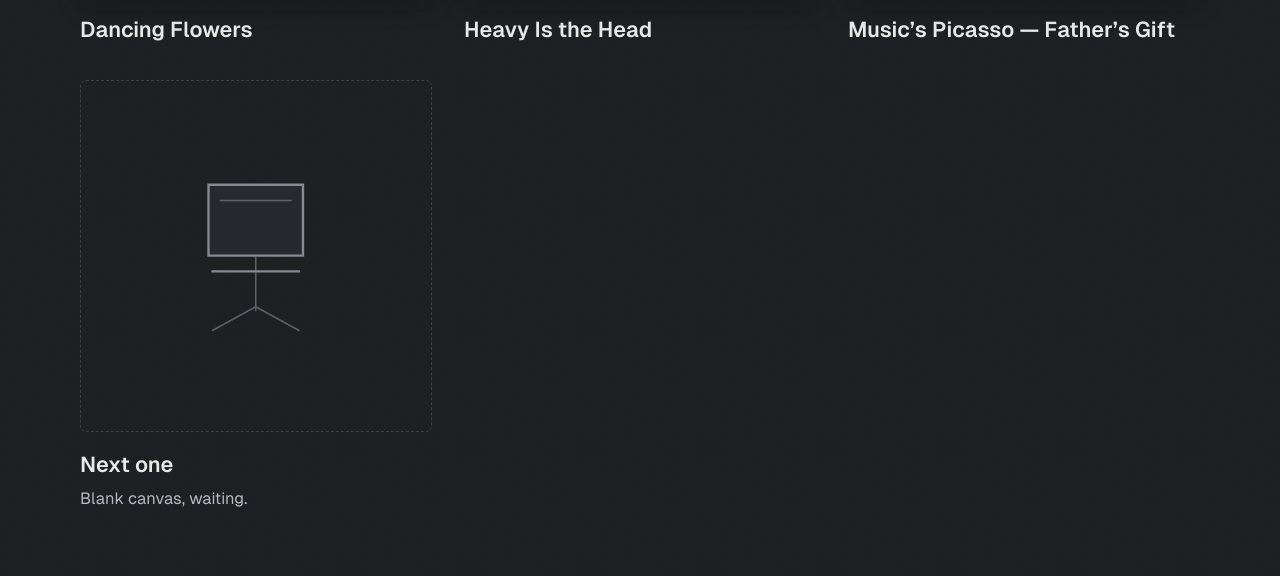
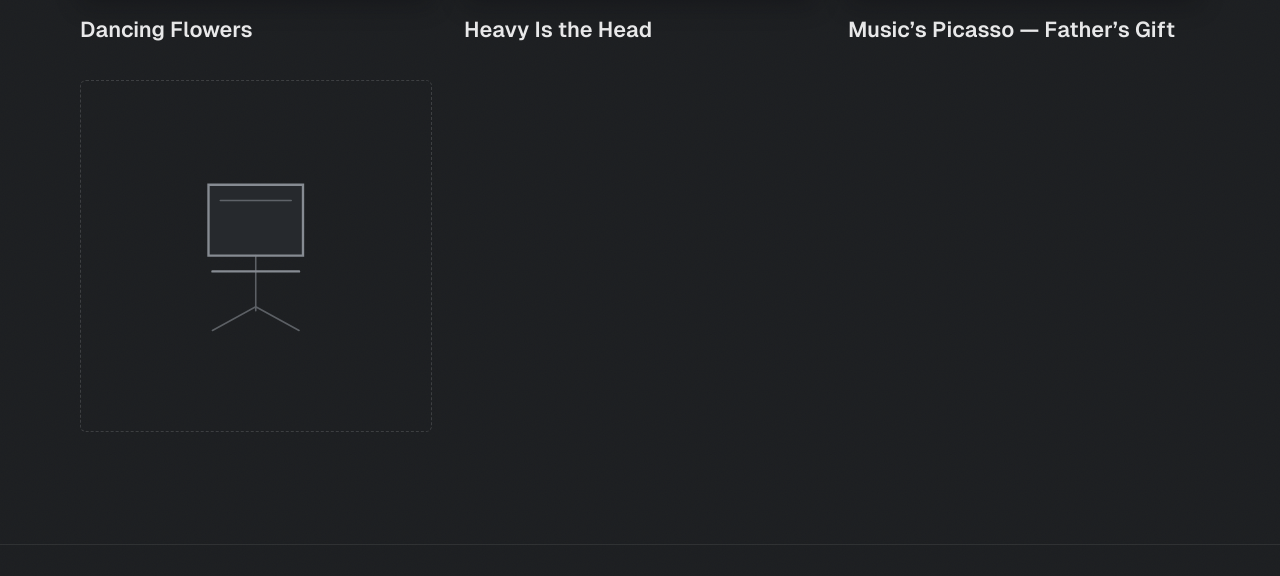
Before and after one commit to DiegoAzuela/DiegoAzuela.github.io, an Astro site in the folder site/: page /interests/art in a window 1280 px wide. Shown: the part 734-1310 px from the top of the page. Built offline with nearby package versions, Linux system fonts and the light colour scheme; Astro itself is replaced by a stand-in of ours.

Commit message:
Fatimas feedback

```diff
--- a/site/src/pages/interests/art.astro
+++ b/site/src/pages/interests/art.astro
@@ -40,10 +40,6 @@ const fmt = (d?: string) =>
             <path d="M45 130h110" />
           </svg>
         </div>
-        <figcaption>
-          <span class="canvas__title">Next one</span>
-          <span class="canvas__note">Blank canvas, waiting.</span>
-        </figcaption>
       </figure>
     </div>
   </div>
```
